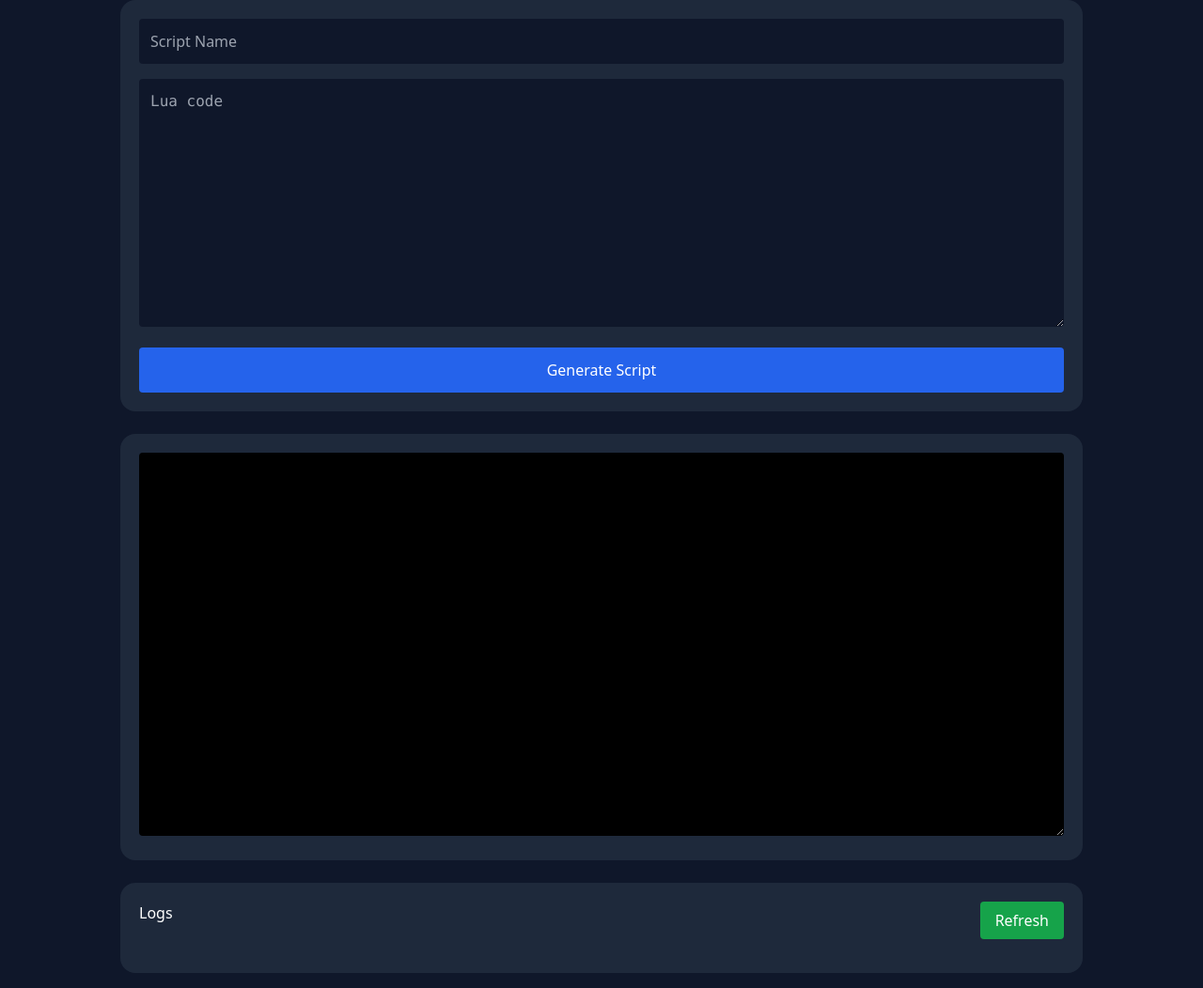
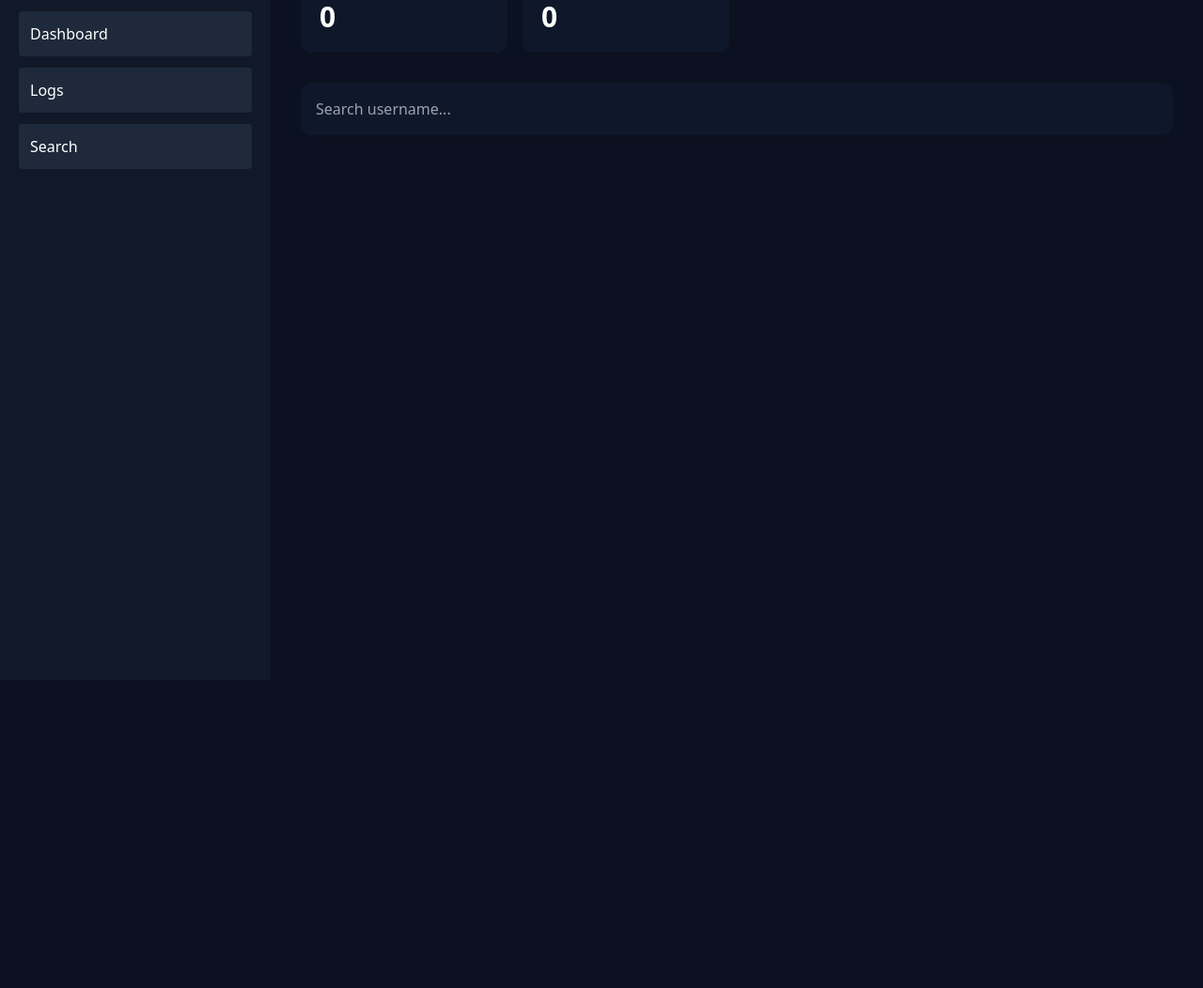
Before and after one commit to emirontop1/Sys, a website: page index.html in a window 1280 px wide. Shown: the part 76-1128 px from the top of the page at 94% size. After the commit the page ends 800 px from the top, so only its background shows below. Drawn offline with nearby package versions, Linux system fonts and the light colour scheme; no server answers.

Commit message:
Update index.html

```diff
--- a/index.html
+++ b/index.html
@@ -1,98 +1,73 @@
 <!DOCTYPE html>
 <html>
 <head>
-<meta charset="UTF-8">
-<meta name="viewport" content="width=device-width,initial-scale=1">
-<title>HubTrack</title>
 <script src="https://cdn.tailwindcss.com"></script>
-<style>
-body{
-background:#0f172a;
-color:white;
-}
-.card{
-background:#1e293b;
-border-radius:16px;
-padding:20px;
-}
-</style>
 </head>
-<body class="p-4">
+<body class="bg-[#0b1120] text-white">
 
-<div class="max-w-5xl mx-auto space-y-6">
+<div class="flex h-screen">
 
-<h1 class="text-3xl font-bold">HubTrack Dashboard</h1>
+<aside class="w-72 bg-[#111827] p-5">
+    <h1 class="text-3xl font-bold">HubTrack</h1>
 
-<div class="card space-y-4">
-<input id="scriptName" class="w-full p-3 rounded bg-slate-900" placeholder="Script Name">
+    <div class="mt-8 space-y-3">
+        <button class="w-full text-left p-3 rounded bg-slate-800">Dashboard</button>
+        <button class="w-full text-left p-3 rounded bg-slate-800">Logs</button>
+        <button class="w-full text-left p-3 rounded bg-slate-800">Search</button>
+    </div>
+</aside>
 
-<textarea id="rawCode" rows="10" class="w-full p-3 rounded bg-slate-900 font-mono" placeholder="Lua code"></textarea>
+<main class="flex-1 p-8">
 
-<button onclick="generateScript()" class="w-full bg-blue-600 p-3 rounded">
-Generate Script
-</button>
+<div class="grid grid-cols-4 gap-4">
+    <div class="bg-slate-900 rounded-xl p-5">
+        <p>Total Executes</p>
+        <h2 id="executes" class="text-3xl font-bold">0</h2>
+    </div>
+
+    <div class="bg-slate-900 rounded-xl p-5">
+        <p>Unique Users</p>
+        <h2 id="users" class="text-3xl font-bold">0</h2>
+    </div>
 </div>
 
-<div class="card">
-<textarea id="outputCode" rows="16" readonly class="w-full p-3 rounded bg-black text-cyan-400 font-mono"></textarea>
+<div class="mt-8">
+<input id="search" placeholder="Search username..."
+class="w-full bg-slate-900 p-4 rounded-xl">
 </div>
 
-<div class="card">
-<div class="flex justify-between mb-4">
-<h2>Logs</h2>
-<button onclick="loadLogs()" class="bg-green-600 px-4 py-2 rounded">Refresh</button>
-</div>
+<div id="logs" class="mt-8 space-y-3"></div>
 
-<div id="logsContainer" class="space-y-3"></div>
-</div>
-
+</main>
 </div>
 
 <script>
-async function generateScript(){
-    const name=document.getElementById("scriptName").value;
-    const code=document.getElementById("rawCode").value;
-
-    const res=await fetch("/api/track",{
-        method:"POST",
-        headers:{
-            "Content-Type":"application/json"
-        },
-        body:JSON.stringify({
-            action:"create",
-            name,
-            code
-        })
-    });
-
-    const data=await res.json();
-
-    if(data.modifiedLua){
-        document.getElementById("outputCode").value=data.modifiedLua;
-    } else {
-        alert(JSON.stringify(data));
-    }
+async function loadStats(){
+    const res=await fetch('/api/track?action=stats')
+    const data=await res.json()
+    document.getElementById('executes').innerText=data.totalExecutes
+    document.getElementById('users').innerText=data.totalUsers
 }
 
 async function loadLogs(){
-    const res=await fetch("/api/track?action=data");
-    const logs=await res.json();
-
-    const c=document.getElementById("logsContainer");
-    c.innerHTML="";
+    const res=await fetch('/api/track?action=logs')
+    const logs=await res.json()
+    const c=document.getElementById('logs')
+    c.innerHTML=''
 
     logs.forEach(log=>{
         c.innerHTML += `
-        <div class="bg-slate-900 rounded p-3">
-            <div>User: ${log.username}</div>
-            <div>ID: ${log.userId}</div>
-            <div>Executor: ${log.executor}</div>
-            <div>Place: ${log.placeId}</div>
-            <div>Status: ${log.success ? "SUCCESS" : log.error}</div>
+        <div class="bg-slate-900 rounded-xl p-4">
+            <div>${log.username}</div>
+            <div>${log.executor}</div>
+            <div>Execute #${log.executeNumber}</div>
         </div>
-        `;
-    });
+        `
+    })
 }
+
+loadStats()
+loadLogs()
 </script>
 
 </body>
```
